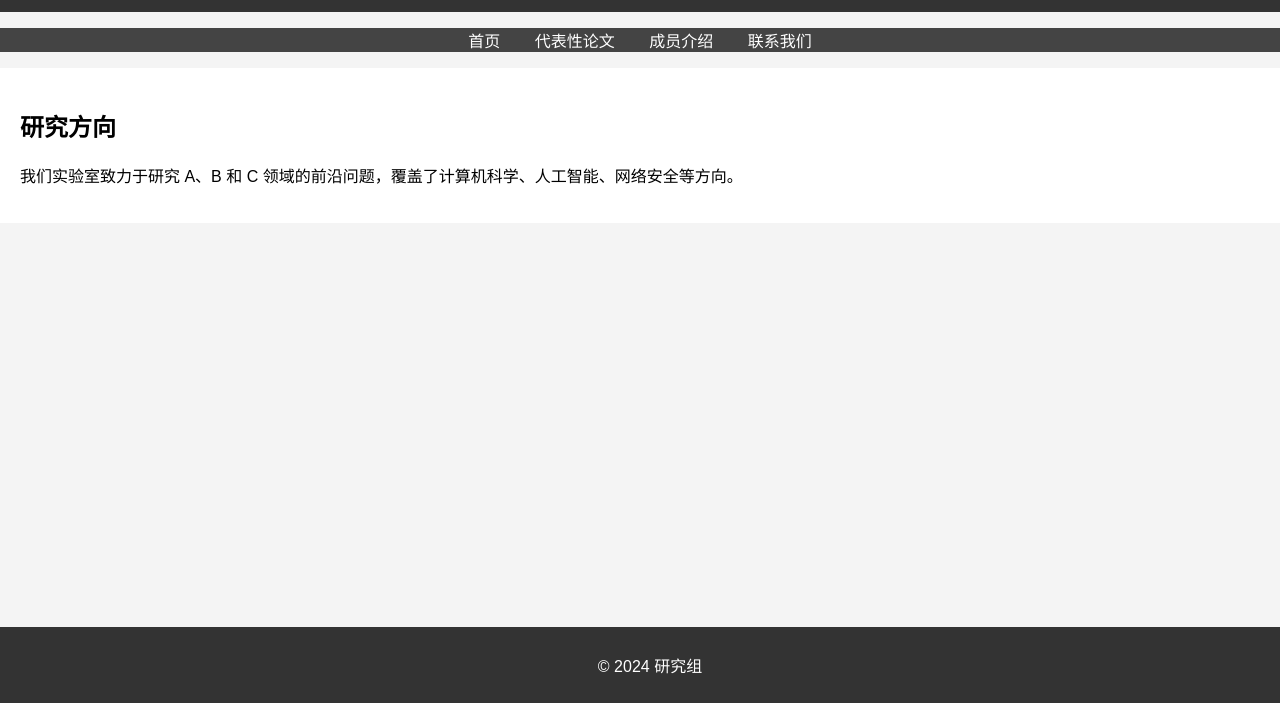
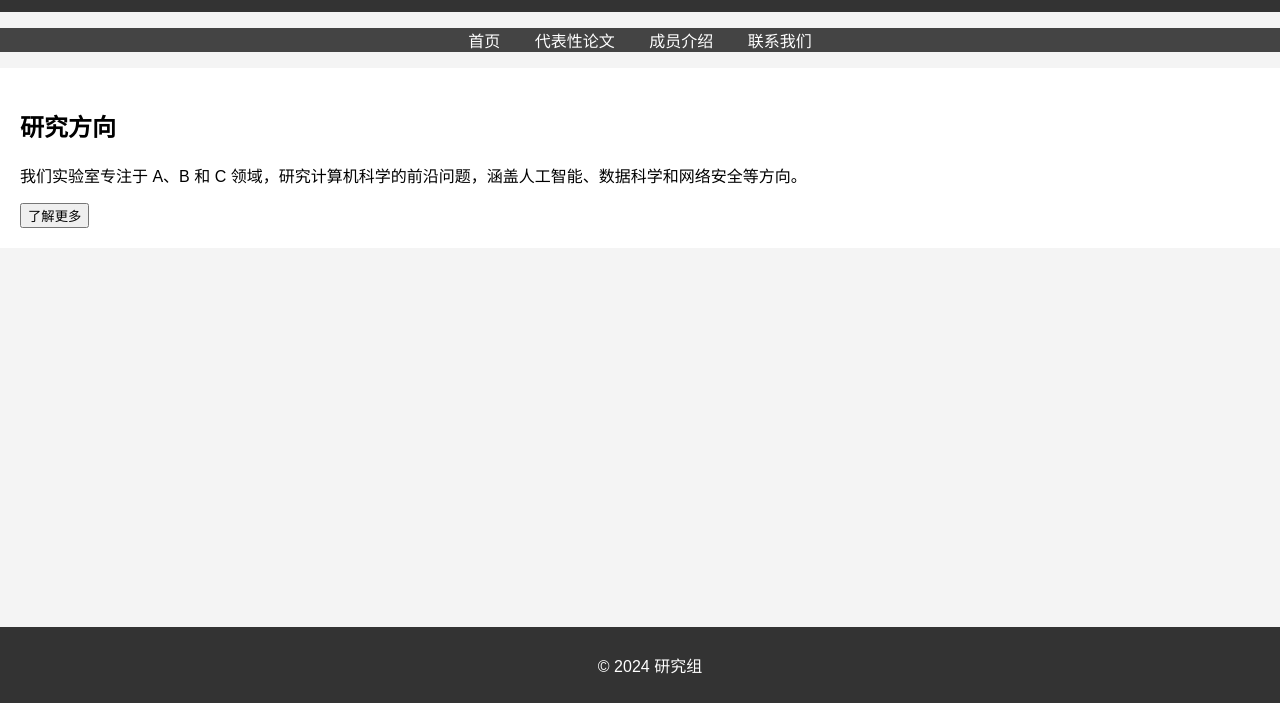
Before and after one commit to WangSibothunder/LAB-Web, a plain HTML site: page index.html in a window 1280 px wide. Shown: the part 97-800 px from the top of the page. Drawn offline with Linux system fonts and the light colour scheme.

Commit message:
Update index.html

```diff
--- a/index.html
+++ b/index.html
@@ -20,7 +20,8 @@
     </nav>
     <main>
         <h2>研究方向</h2>
-        <p>我们实验室致力于研究 A、B 和 C 领域的前沿问题，覆盖了计算机科学、人工智能、网络安全等方向。</p>
+        <p>我们实验室专注于 A、B 和 C 领域，研究计算机科学的前沿问题，涵盖人工智能、数据科学和网络安全等方向。</p>
+        <button>了解更多</button>
     </main>
     <footer>
         <p>&copy; 2024 研究组</p>
```
